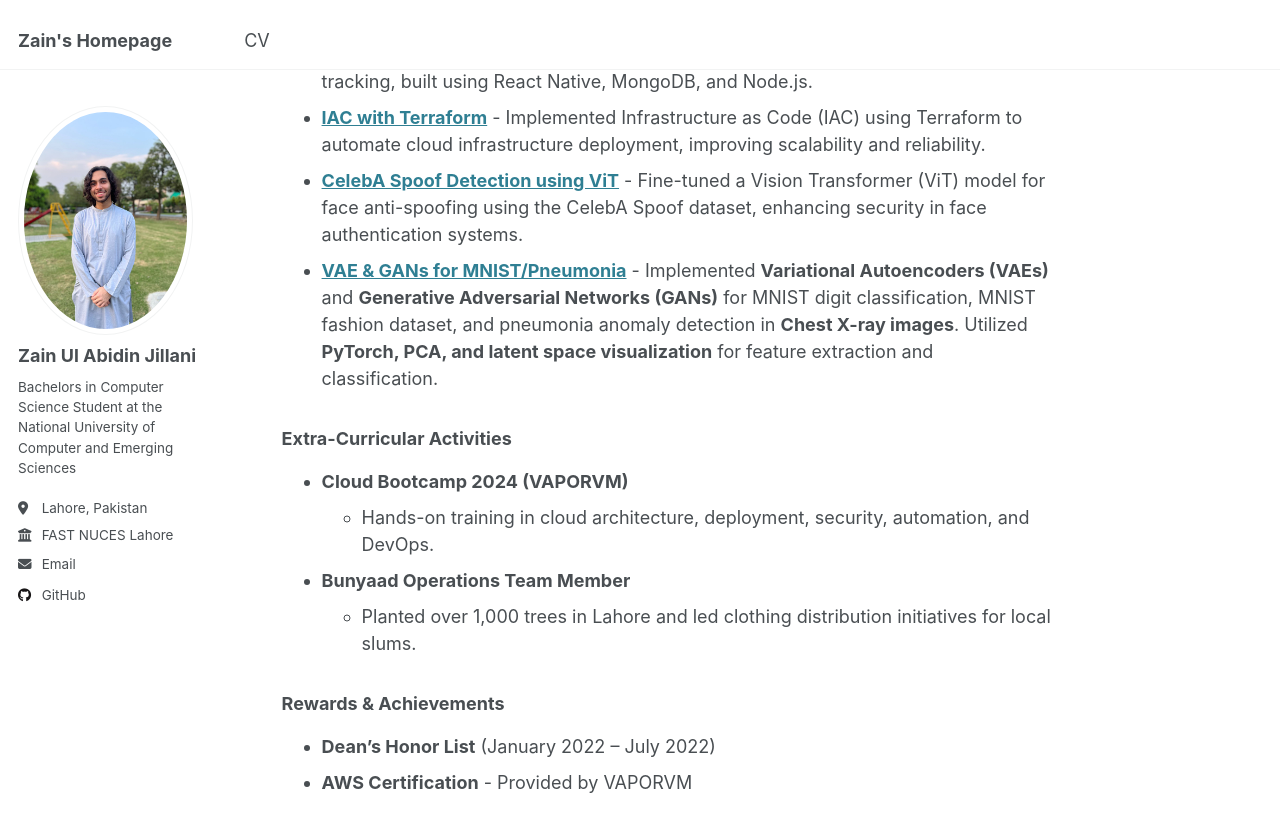
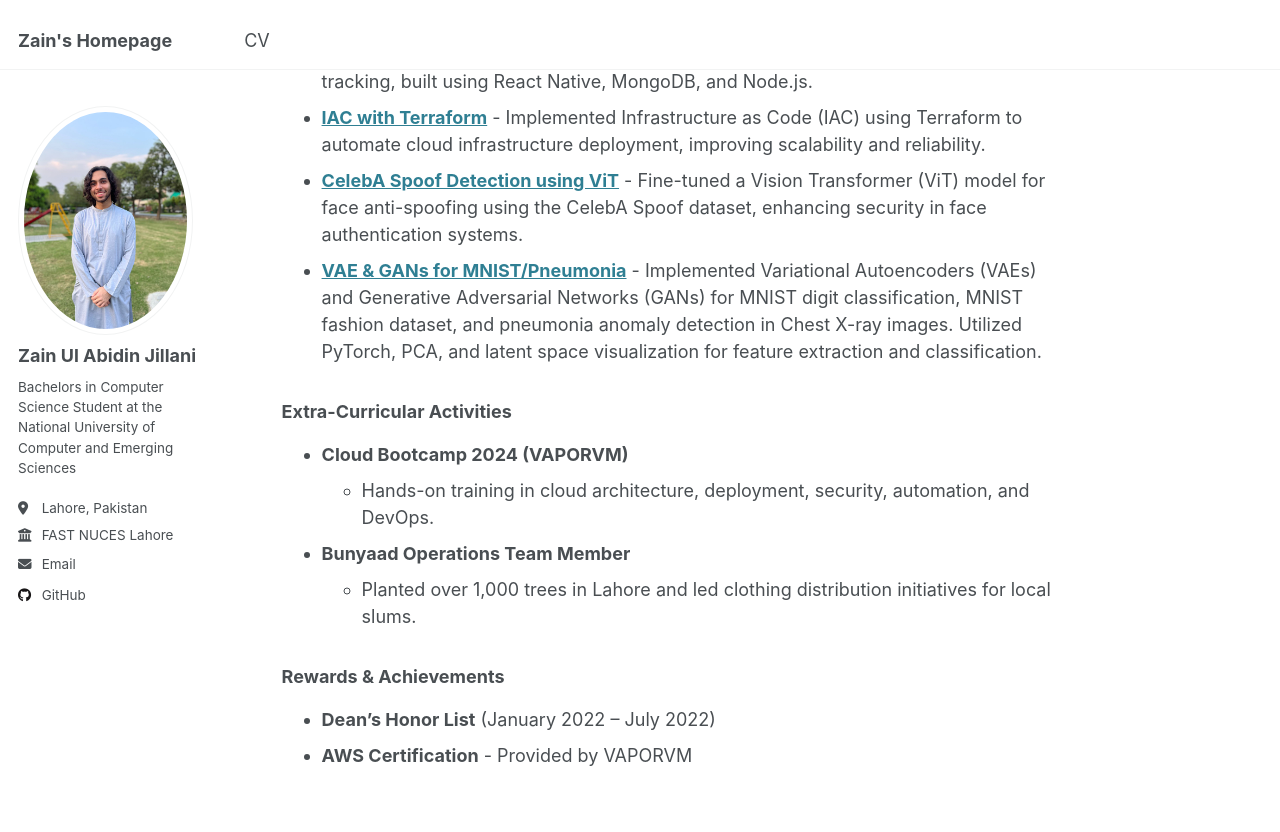
Before and after one commit to ZeeJ935/ZeeJ935.github.io, a Jekyll site: the page built from _pages/about.md, in a window 1280 px wide and 900 px high, scrolled down 735 px. Shown: the top 832 px of the window. Built offline with Jekyll 4.4.1, drawn with Linux system fonts in a browser that asks for light colours.

```diff
--- a/_pages/about.md
+++ b/_pages/about.md
@@ -22,7 +22,7 @@ I am currently a final-year student at the National University of Computer and E
 - **[CarCare Mobile Application](https://github.com/ZeeJ935/CarCare-Mobile-Application)** - A vehicle maintenance app with service history tracking, built using React Native, MongoDB, and Node.js.
 - **[IAC with Terraform](https://github.com/ZeeJ935/IAC-with-Terraform)** - Implemented Infrastructure as Code (IAC) using Terraform to automate cloud infrastructure deployment, improving scalability and reliability.
 - **[CelebA Spoof Detection using ViT](https://github.com/ZeeJ935/VIT)** - Fine-tuned a Vision Transformer (ViT) model for face anti-spoofing using the CelebA Spoof dataset, enhancing security in face authentication systems.
-- **[VAE & GANs for MNIST/Pneumonia](https://github.com/ZeeJ935/VAE-and-GANS)** - Implemented **Variational Autoencoders (VAEs)** and **Generative Adversarial Networks (GANs)** for MNIST digit classification, MNIST fashion dataset, and pneumonia anomaly detection in **Chest X-ray images**. Utilized **PyTorch, PCA, and latent space visualization** for feature extraction and classification.
+- **[VAE & GANs for MNIST/Pneumonia](https://github.com/ZeeJ935/VAE-and-GANS)** - Implemented Variational Autoencoders (VAEs) and Generative Adversarial Networks (GANs) for MNIST digit classification, MNIST fashion dataset, and pneumonia anomaly detection in Chest X-ray images. Utilized PyTorch, PCA, and latent space visualization for feature extraction and classification.
 
 
 ### Extra-Curricular Activities
```
